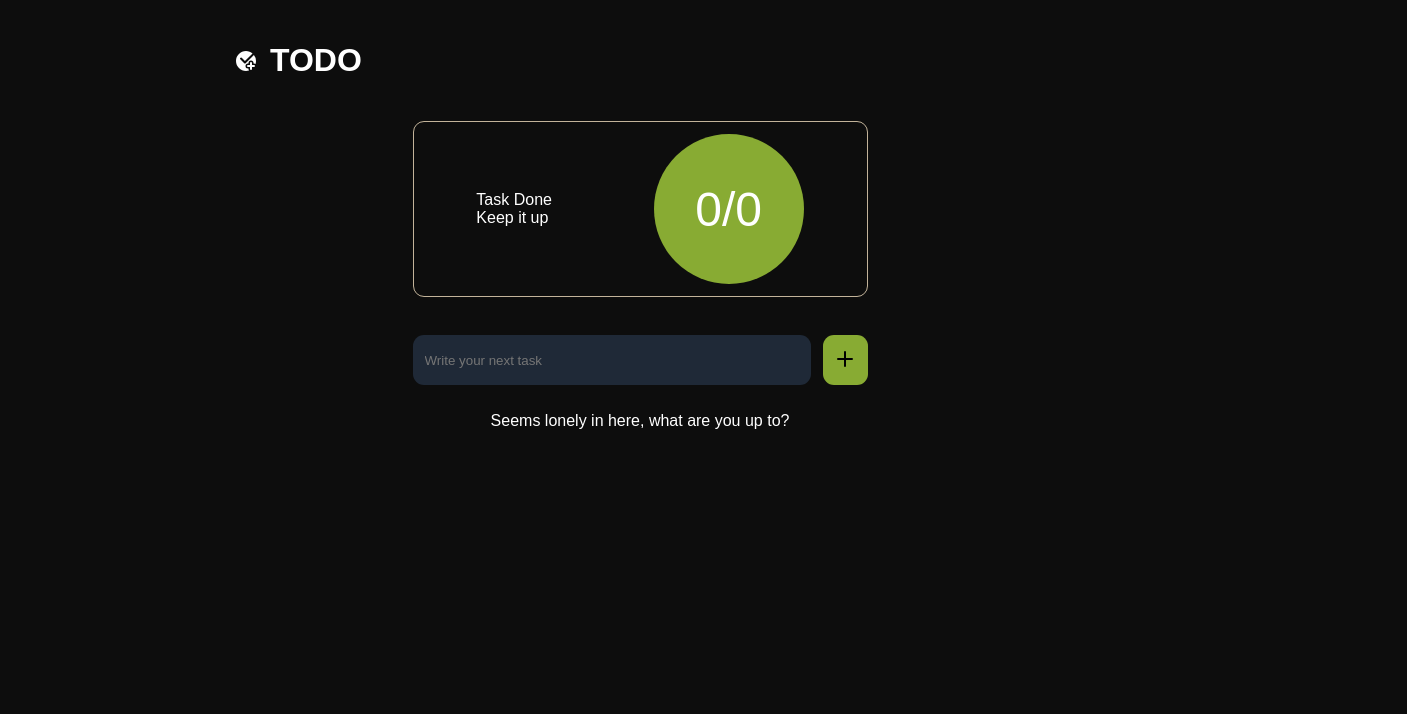
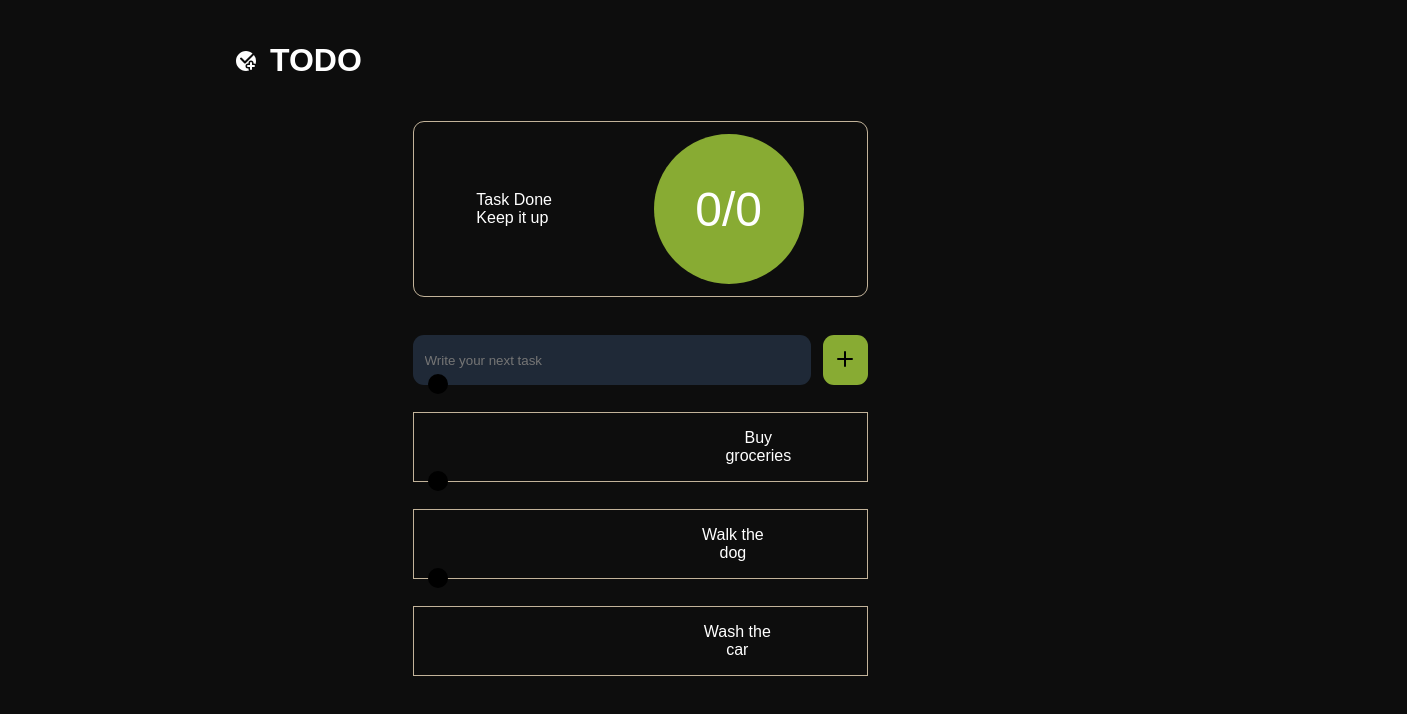
Before and after one commit to thanhhaudev/react-todo, a Next.js app: page / in a window 1280 px wide. Shown: the top 714 px of the page, 1407 px wide, since content can reach past the window. Built offline with nearby package versions, Linux system fonts and the light colour scheme.

Commit message:
show todos

```diff
--- a/src/app/page.js
+++ b/src/app/page.js
@@ -1,3 +1,4 @@
+"use client";
 import React from "react";
 import Form from "@/components/form";
 import Header from "@/components/header";
@@ -5,12 +6,18 @@ import TODOHero from "@/components/TODOHero";
 import TODOList from "@/components/TODOList";
 
 function Home() {
+    const [todos, setTodos] = React.useState([
+        { title: "Buy groceries", id: self.crypto.randomUUID(), is_completed: false },
+        { title: "Walk the dog", id: self.crypto.randomUUID(), is_completed: false },
+        { title: "Wash the car", id: self.crypto.randomUUID(), is_completed: false },
+    ]);
+
     return (
         <div className="wrapper">
             <Header />
             <TODOHero todos_completed={0} total_todos={0} />
             <Form />
-            <TODOList todos={[]} />
+            <TODOList todos={todos} />
         </div>
     )
 }
```
